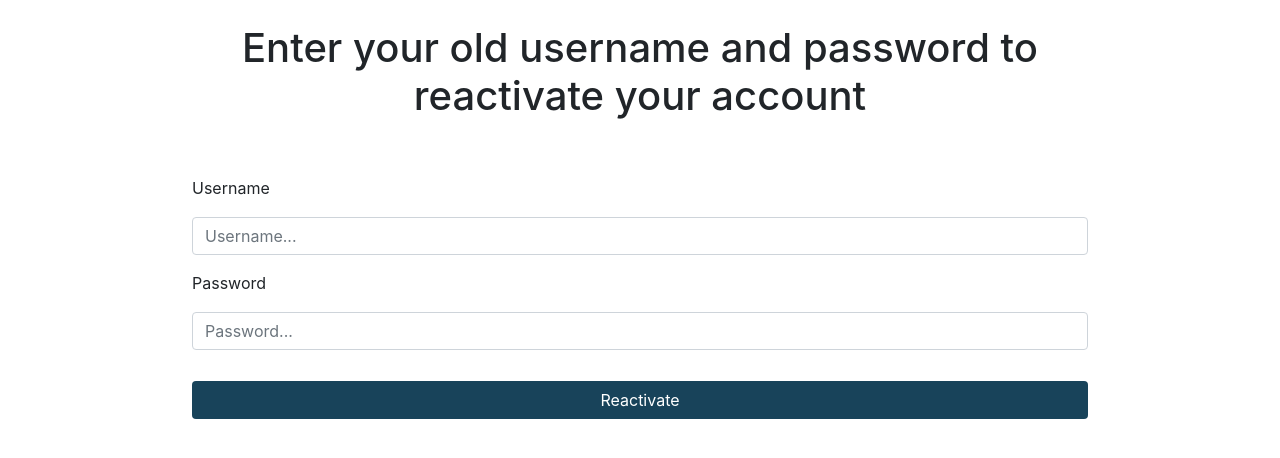
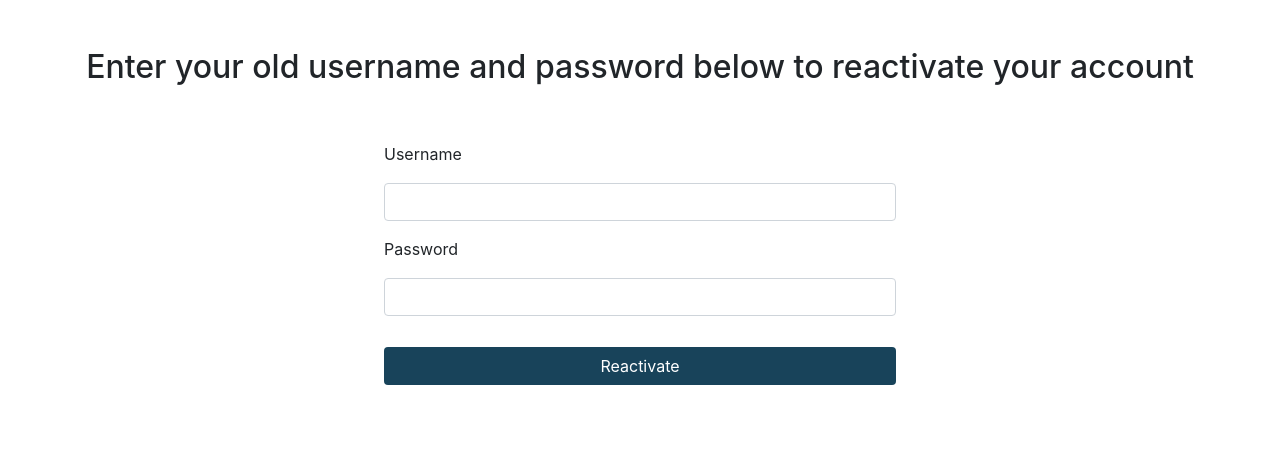
Before and after one commit to gcivil-nyu-org/team-1-inperson, a Django app: page /accounts/reactivate/ in a window 1280 px wide. Shown: the part 77-535 px from the top of the page. Run offline with Django 3.2, Linux system fonts and the light colour scheme; some libraries are stand-ins or nearby versions.

Commit message:
formatting

```diff
--- a/accounts/templates/reactivate.html
+++ b/accounts/templates/reactivate.html
@@ -16,8 +16,8 @@
 </head>
 <style>
     .pad{
-        padding-right: 15%;
-        padding-left: 15%;
+        padding-right: 30%;
+        padding-left: 30%;
     }
     .cent{
         text-align: center;
@@ -26,40 +26,6 @@
         color: red;
     }
 </style>
-<script>
-    function noblanks(){
-        var f=document.forms["daform"].elements;
-        var cansubmit=true;
-        for (var i=0;i<f.length;i++){
-            if (f[i].value.length===0){
-                cansubmit=false;
-            }
-        }
-        if (cansubmit) {
-            document.getElementById("password_confirmation").disabled = false;
-        }else{
-            document.getElementById("password_confirmation").disabled=true;
-        }
-    }
-    function graybeforeactive(){
-        var button=document.getElementById("password_confirmation")
-        var cansubmit=button.disabled;
-        if(cansubmit){
-            button.opacity=1;
-        }
-        else{
-            button.opacity=0.5;
-        }
-    }
-    function censor(){
-        var letters=document.getElementById("password")
-        if(letters.type==="password"){
-            letters.type="text"
-        }else{
-            letters.type="password"
-        }
-    }
-</script>
 
 <body class="container-fluid">
 <nav class="navbar navbar-expand-lg navbar-light bg-custom navrounding">
@@ -76,9 +42,9 @@
 </nav>
 {% load crispy_forms_tags %}
     <div class="padding">
-        <div class="pad"><div class="cent">
-            <br>
-            <h1>Enter your old username and password to reactivate your account</h1>
+        <div class="cent">
+            <br><br>
+            <h2>Enter your old username and password below to reactivate your account</h2>
             <br><br>
             {% if messages %}
                 <ul class="messages">
@@ -90,26 +56,20 @@
                 </ul>
             {% endif %}
         </div>
+        <div class="pad">
         <form method="POST" action="">
               {% csrf_token %}
-
               <p class="login-label">Username</p>
               <div class="input-group mb-3">
-                <input type="text" name="username" placeholder="Username..." class="form-control">
+                <input type="text" name="username"  class="form-control">
               </div>
-
               <p class="login-label">Password</p>
               <div class="input-group mb-2">
-                <!-- <div class="input-group-append">
-                  <span class="input-group-text"><i class="fas fa-key"></i></span>
-                </div> -->
-                  <input type="password" name="password" placeholder="Password..." class="form-control" >
+                  <input type="password" name="password"  class="form-control" >
               </div>
-
                 <div class="d-flex justify-content-center mt-3 login_container">
                   <input class="btn login_btn" type="submit" value="Reactivate">
                 </div>
-
         </form>
     </div>
     </div>
--- a/accounts/urls.py
+++ b/accounts/urls.py
@@ -11,7 +11,7 @@ urlpatterns = [
     path("profile/", views.profile_page, name="profile"),
     path("deleteacc/", views.delete_account_page, name="deleteacc"),
     path("deleted/", views.deleted_message, name="deleted"),
-    path("reactivate/",views.reactivate_account,name="reactivate"),
+    path("reactivate/", views.reactivate_account, name="reactivate"),
     path(
         r"activate/(?P<uidb64>[0-9A-Za-z_\-]+)/(?P<token>[0-9A-Za-z]{1,13}-[0-9A-Za-z]{1,20})/",
         activate,
--- a/accounts/views.py
+++ b/accounts/views.py
@@ -119,28 +119,32 @@ def help_page(request):
 
     return render(request, "help.html", context)
 
+
 def reactivate_account(request):
-    context={}
-    if request.method=="POST":
-        username=request.POST.get("username")
-        password=request.POST.get("password")
+    context = {}
+    if request.method == "POST":
+        username = request.POST.get("username")
+        password = request.POST.get("password")
         try:
             user = User.objects.get(username=username)
         except (TypeError, ValueError, OverflowError, User.DoesNotExist):
             user = None
-        print("credentials: ", username, password,user)
+        print("credentials: ", username, password, user)
         if user is None:
             messages.info(request, "User does not exist")
-        elif check_password(password,user.password)==False:
+        elif not check_password(password, user.password):
             messages.info(request, "Incorrect password")
-        elif user.is_active==True:
+        elif user.is_active:
             messages.info(request, "User is already active")
         else:
-            user.is_active=True
+            user.is_active = True
             user.save()
-            messages.info(request, "Your account has been reactivated. Login to continue")
+            messages.info(
+                request, "Your account has been reactivated. Login to continue"
+            )
             return redirect("/accounts/login")
-    return render(request,"reactivate.html",context)
+    return render(request, "reactivate.html", context)
+
 
 def delete_account_page(request):
     form = DeleteAccountForm()
```
